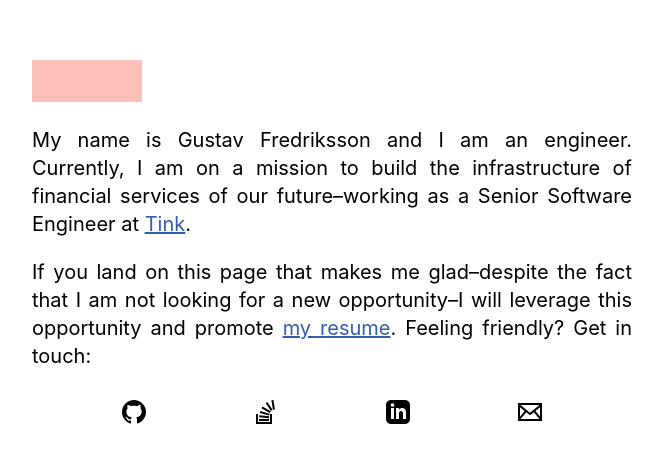
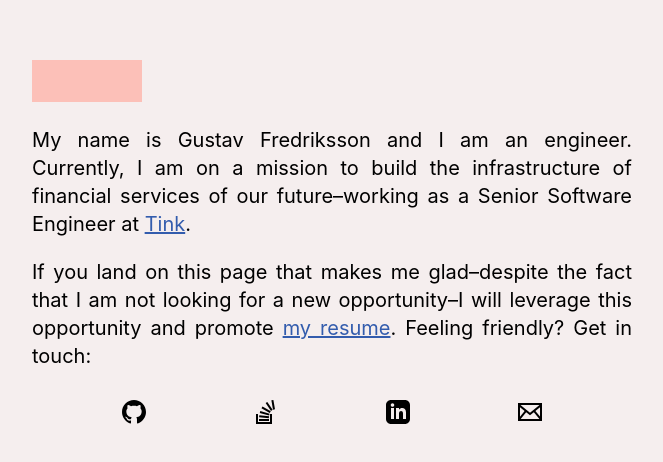
Before and after one commit to fredrikssongustav/gustavfredriksson, a React (Create React App) app: page / in a window 1280 px wide. Shown: the part 152-614 px from the top of the page, without its empty margins (308-971 px from the left). Built offline with nearby package versions, Linux system fonts and the light colour scheme.

Commit message:
refactor: change background to something pink-ish

```diff
--- a/src/components/atoms/Page/Page.tsx
+++ b/src/components/atoms/Page/Page.tsx
@@ -7,6 +7,7 @@ const CenteredContainer = styled.div`
   align-items: center;
   width: 100%;
   padding: 32px;
+  background-color: #f5eeee;
 
   /* Bump text-size */
   font-size: 20px;
```
